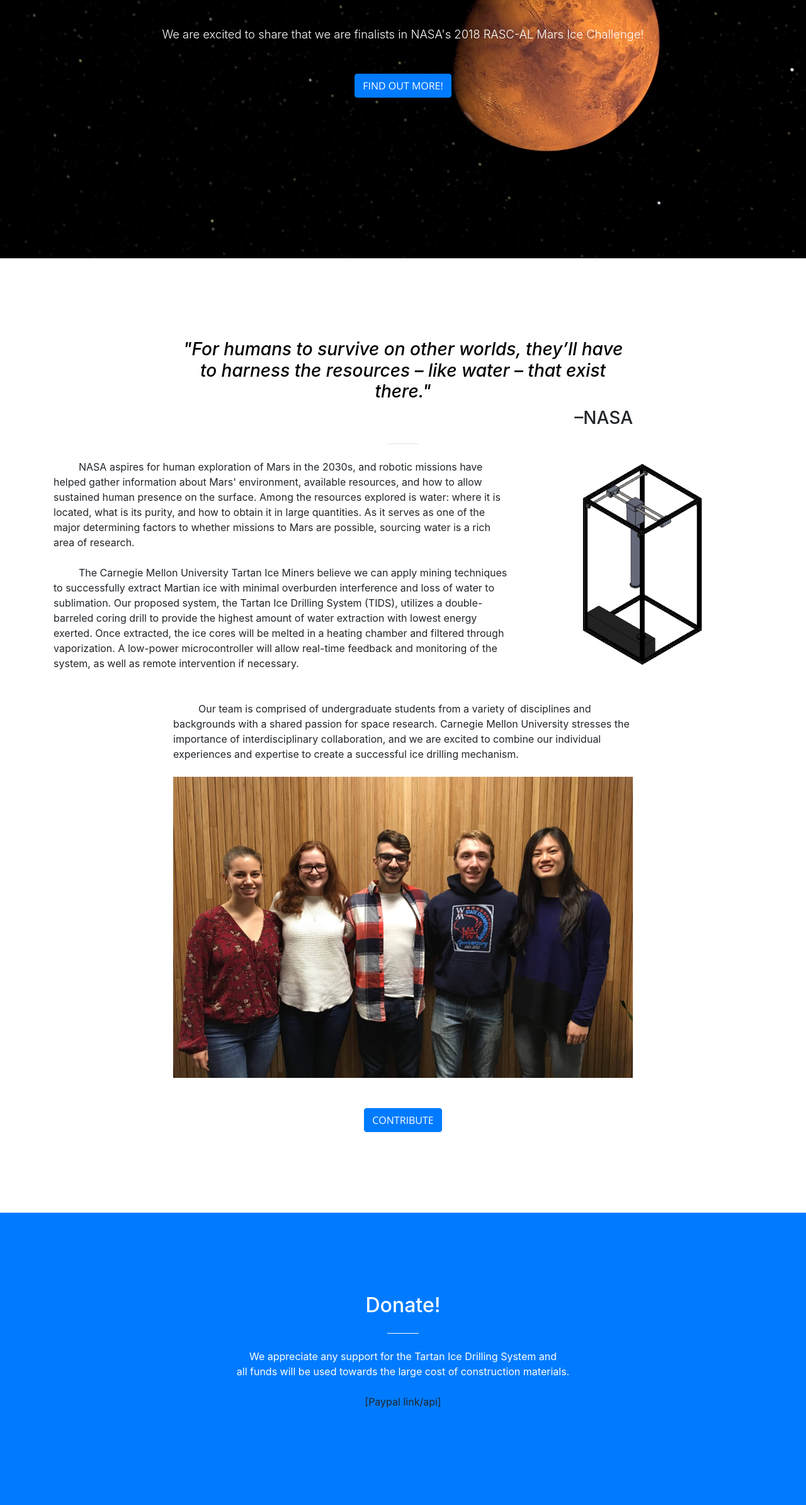
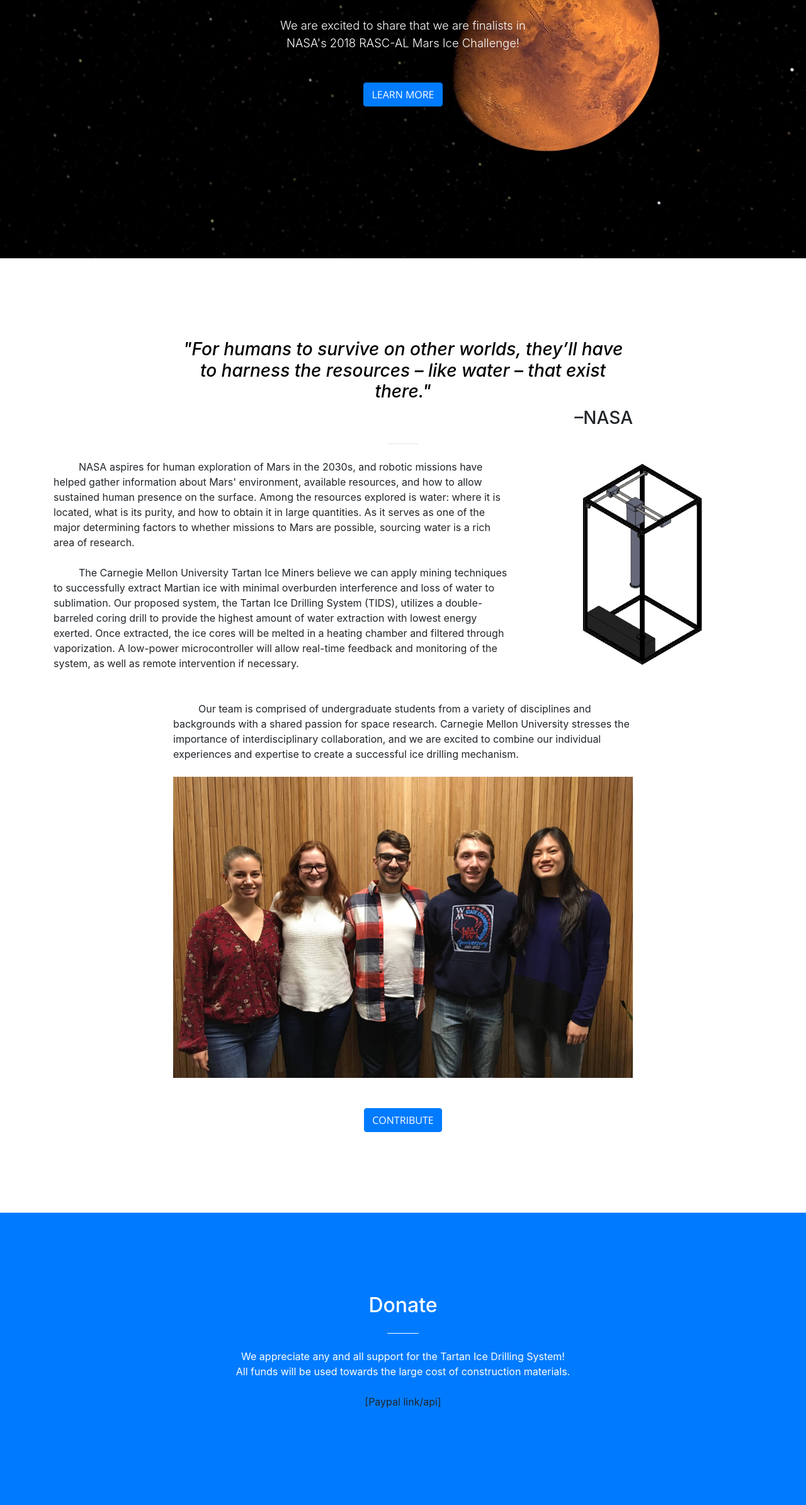
Before and after one commit to TartanIceDrillingSystem/tartanicedrillingsystem.github.io, a website with bundled scripts: page index.html in a window 1280 px wide. Shown: the part 390-2779 px from the top of the page at 63% size. Built offline with nearby package versions, Linux system fonts and the light colour scheme.

Commit message:
Minor grammatical changes

```diff
--- a/css/creative.css
+++ b/css/creative.css
@@ -148,7 +148,7 @@
     margin-top: 30px;
     margin-bottom: 30px; }
   header.masthead h1 {
-    font-size: 1.4rem; }
+    font-size: 2rem; }
   header.masthead p {
     font-weight: 300; }
   @media (min-width: 768px) {
--- a/index.html
+++ b/index.html
@@ -61,8 +61,10 @@
             <hr>
           </div>
           <div class="col-lg-9 mx-auto">
-            <p class="mb-5">We are excited to share that we are finalists in NASA's <a href="http://specialedition.rascal.nianet.org/" style="color: white" target="_blank">2018 RASC-AL Mars Ice Challenge</a>!</p>
-            <a class="btn btn-primary btn-xl js-scroll-trigger" href="#about">Find Out More!</a>
+            <p class="mb-5">We are excited to share that we are finalists in
+            <br/>
+            NASA's <a href="http://specialedition.rascal.nianet.org/" style="color: white" target="_blank">2018 RASC-AL Mars Ice Challenge</a>!</p>
+            <a class="btn btn-primary btn-xl js-scroll-trigger" href="#about">Learn More</a>
           </div>
         </div>
       </div>
@@ -111,13 +113,13 @@
       <div class="container">
         <div class="row">
           <div class="col-lg-12 text-center">
-            <h2 class="section-heading text-white">Donate!</h2>
+            <h2 class="section-heading text-white">Donate</h2>
             <hr class="light my-4">
           </div>
         </div>
       </div>
       <div class="col-lg-8 mx-auto text-center">
-        <p class="mb-4 text-white">We appreciate any support for the Tartan Ice Drilling System and<br/>all funds will be used towards the large cost of construction materials.</p>
+        <p class="mb-4 text-white">We appreciate any and all support for the Tartan Ice Drilling System!<br/>All funds will be used towards the large cost of construction materials.</p>
         <p>[Paypal link/api]</p>
         <br/>
       </div>
```
